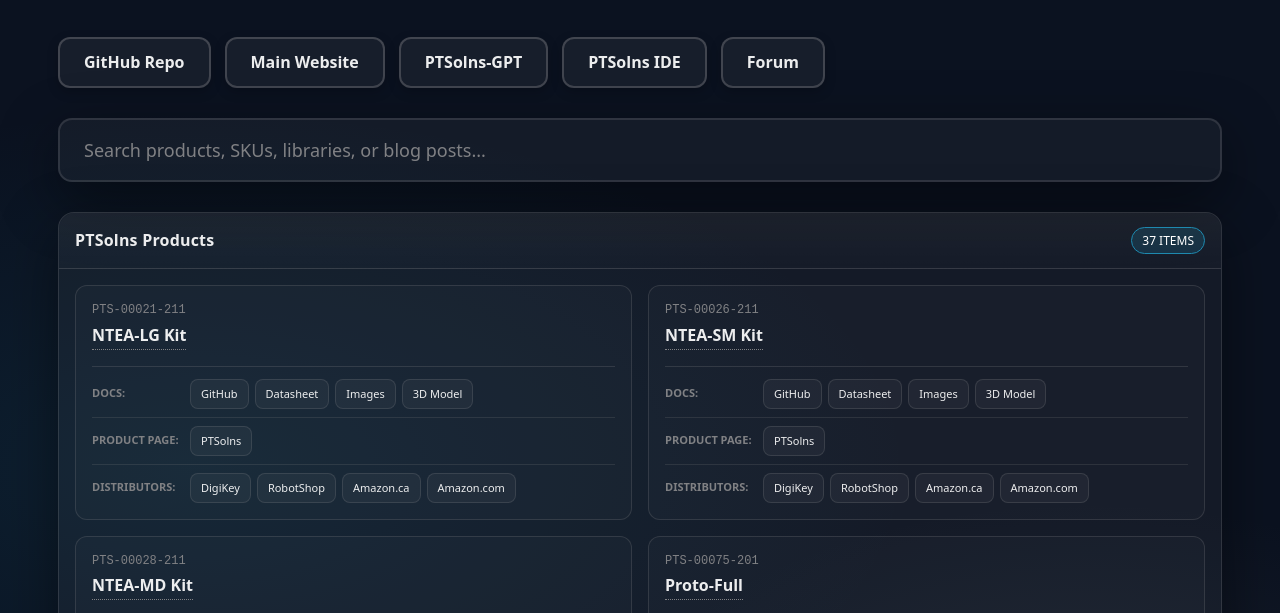
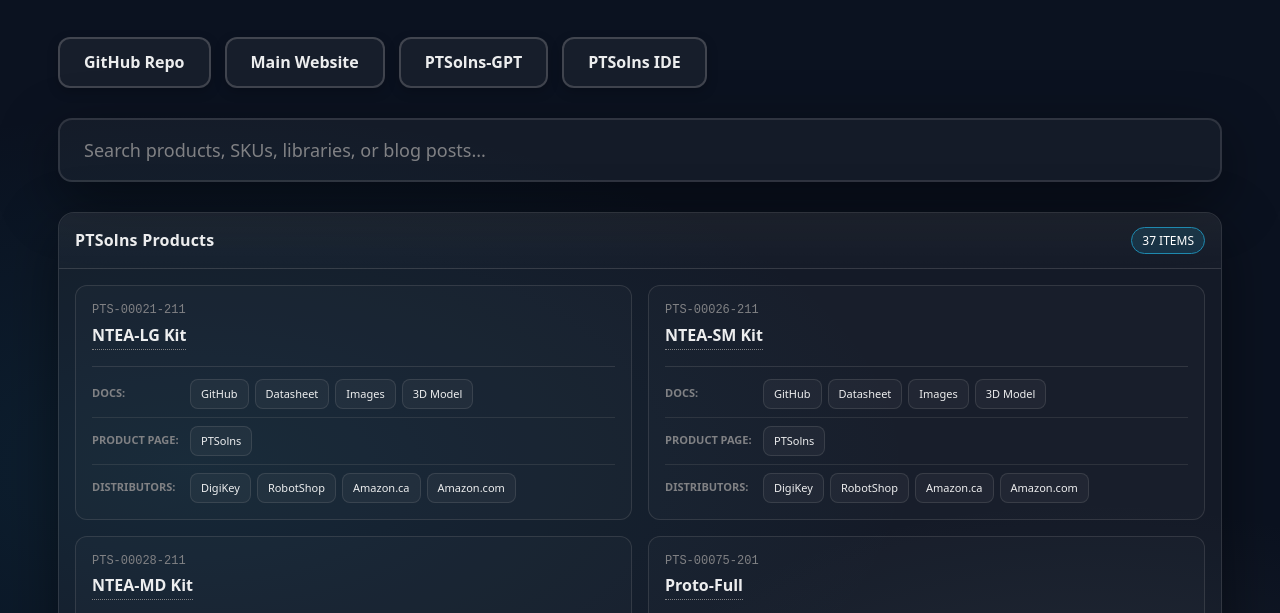
Before and after one commit to PTSolns/docs, a plain HTML site: page index.html in a window 1280 px wide. Shown: the part 146-759 px from the top of the page. Drawn offline with Linux system fonts and the light colour scheme.

Commit message:
Remove Forum link from index.html
Removed the Forum link from the header section.

```diff
--- a/index.html
+++ b/index.html
@@ -219,7 +219,7 @@
         <a href="https://ptsolns.com" target="_blank" class="header-btn">Main Website</a>
         <a href="https://chatgpt.com/g/g-687fb44e940c81919f018966b36173ab-ptsolns-gpt" target="_blank" class="header-btn">PTSolns-GPT</a>
         <a href="https://ptsolns.com/pages/ptsolns-ide" target="_blank" class="header-btn">PTSolns IDE</a>
-        <a href="https://www.reddit.com/r/PTSolns" target="_blank" class="header-btn">Forum</a>
+
       </div>
     </header>
 
```
